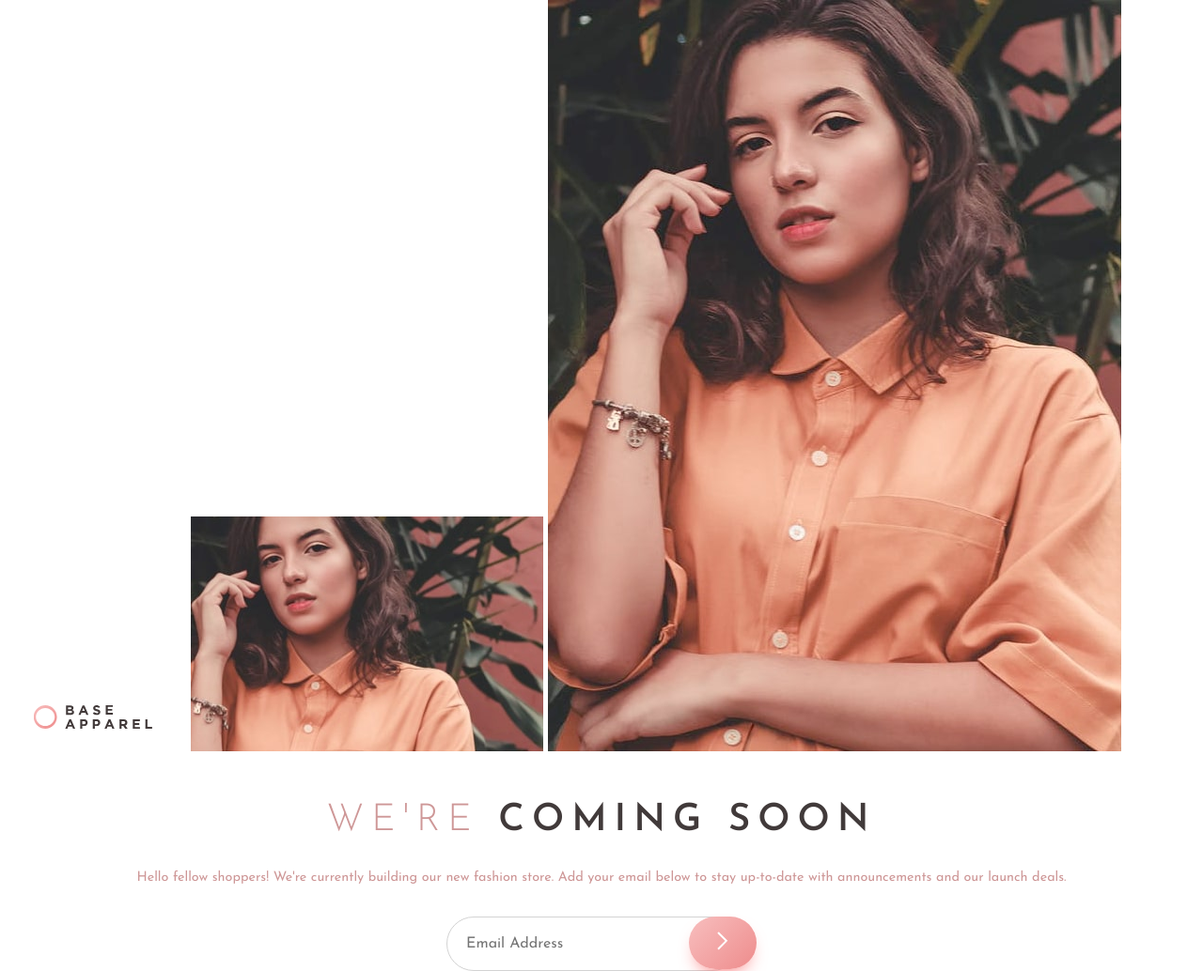
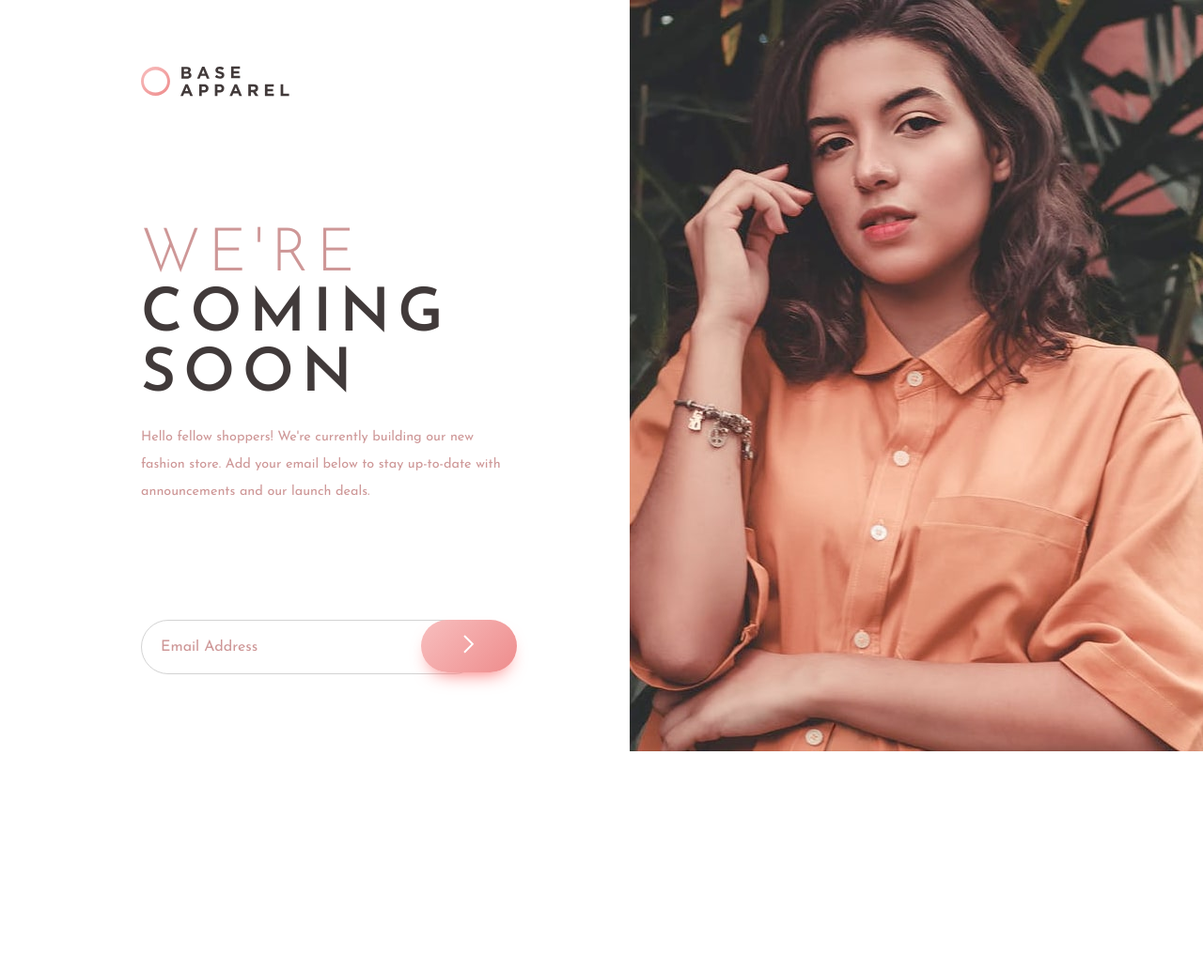
Before and after one commit to kujerocoding/base-apparel-coming-soon-master, a plain HTML site: page index.html in a window 1280 px wide. Shown: the whole page at 94% size. After the commit the page ends 860 px from the top, so only its background shows below. Drawn offline with Linux system fonts and the light colour scheme.

Commit message:
Finalize media query

```diff
--- a/style.css
+++ b/style.css
@@ -24,7 +24,7 @@ body {
     font-size: var(--FS);
 }
 
-.main__container {
+.main__container, .img__primary--mobile {
     margin-inline: auto;
 }
 
@@ -33,8 +33,12 @@ body {
     padding: 20px;
 }
 
-.text__container {
+.img__primary--mobile {
+   display: block;
+}
 
+.img__primary--desktop {
+    display: none;
 }
 
 .text__heading {
@@ -62,18 +66,21 @@ body {
 
 .form__container {
     margin: 0 auto;
-    max-width: 330px;
+    width: 330px;
     position: relative;
 }
 
 .input__email {
     all: unset;
+    min-width: 80%;
     text-align: left;
-    min-width: 270px;
     border: .5px solid lightgray;
     padding: 20px;
     border-radius: 30px;
+}
 
+.input__email::placeholder {
+    color: var(--DESATURATEDRED);
 }
 
 .btn__arrow {
@@ -89,3 +96,64 @@ body {
     border-radius: 30px;
     box-shadow: 0px 10px 20px -10px var(--SOFTRED);
 }
+
+@media (min-width: 50em) {
+
+    .main__container {
+        max-width: 1440px;
+        display: grid;
+        grid-template-columns: 1.5fr 1fr;
+        grid-template-rows: repeat(4, 200px);
+        gap: 20px;
+    }
+
+    .img__primary--mobile {
+        display: none;
+    }
+
+    .img__primary--desktop {
+        display: block;
+        grid-column: 2 / 3 ;
+    }
+
+    .text__container {
+        grid-column: 1 / 2;
+    }
+
+    .form__container {
+        grid-row: 4 / 4;
+    }
+
+    .logo {
+        transform: scale(100%);
+        padding: 70px 150px 100px 150px;
+    }
+
+    .text__container {
+        max-width: 550px;
+        margin-top: 20px;
+    }
+
+    .text__heading {
+        padding: 0 50px 0 150px;
+        font-weight: lighter;
+        text-transform: uppercase;
+        font-size: clamp(3em, 5vw, 5em);
+        text-align: left;
+    }
+
+    .text__paragraph {
+        padding: 20px 0px 20px 150px;
+        text-align: left;
+        line-height: 2em;
+    }
+
+    .form__container {
+        width: 400px;
+        margin-left: 150px;
+    }
+
+    .btn__arrow {
+        padding-inline: 45px;
+    }
+}
```
